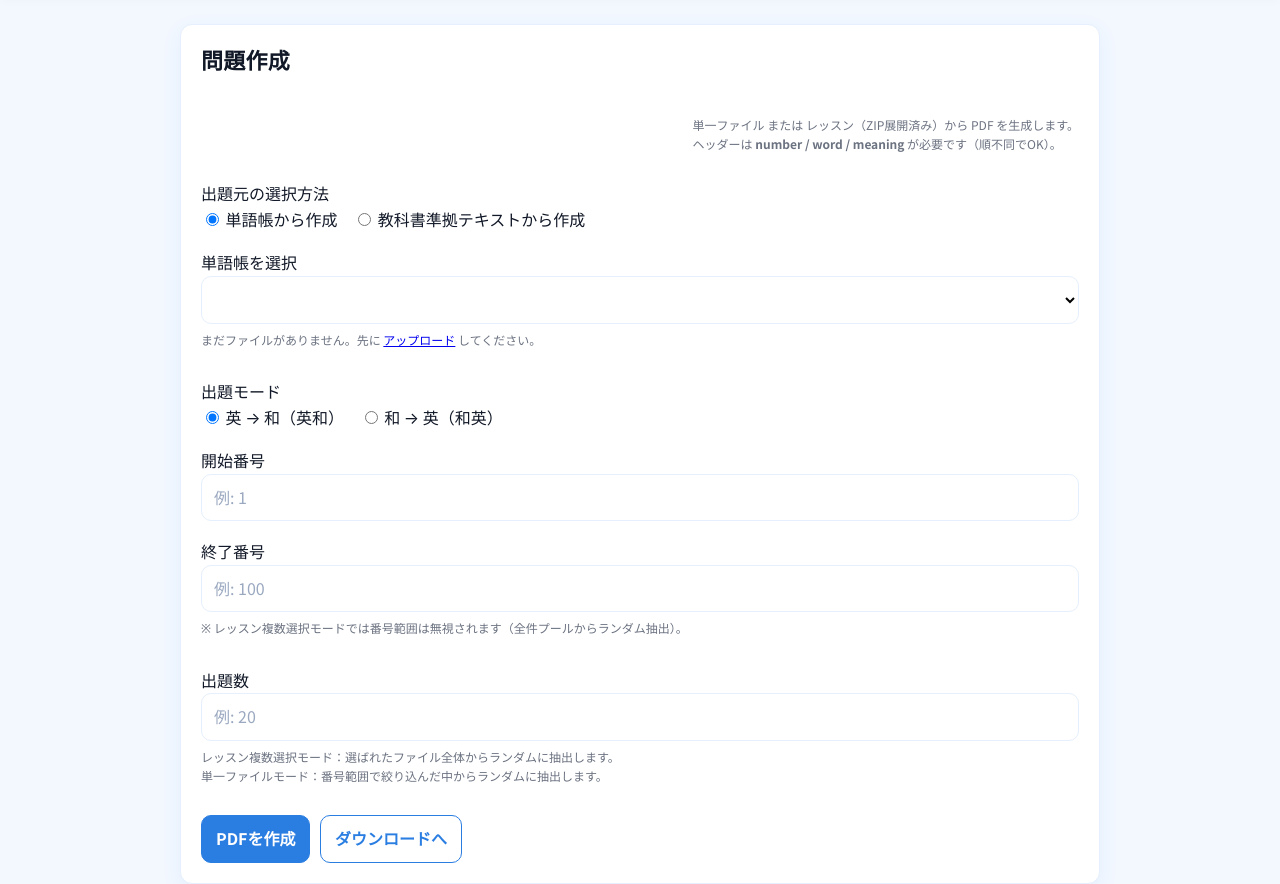
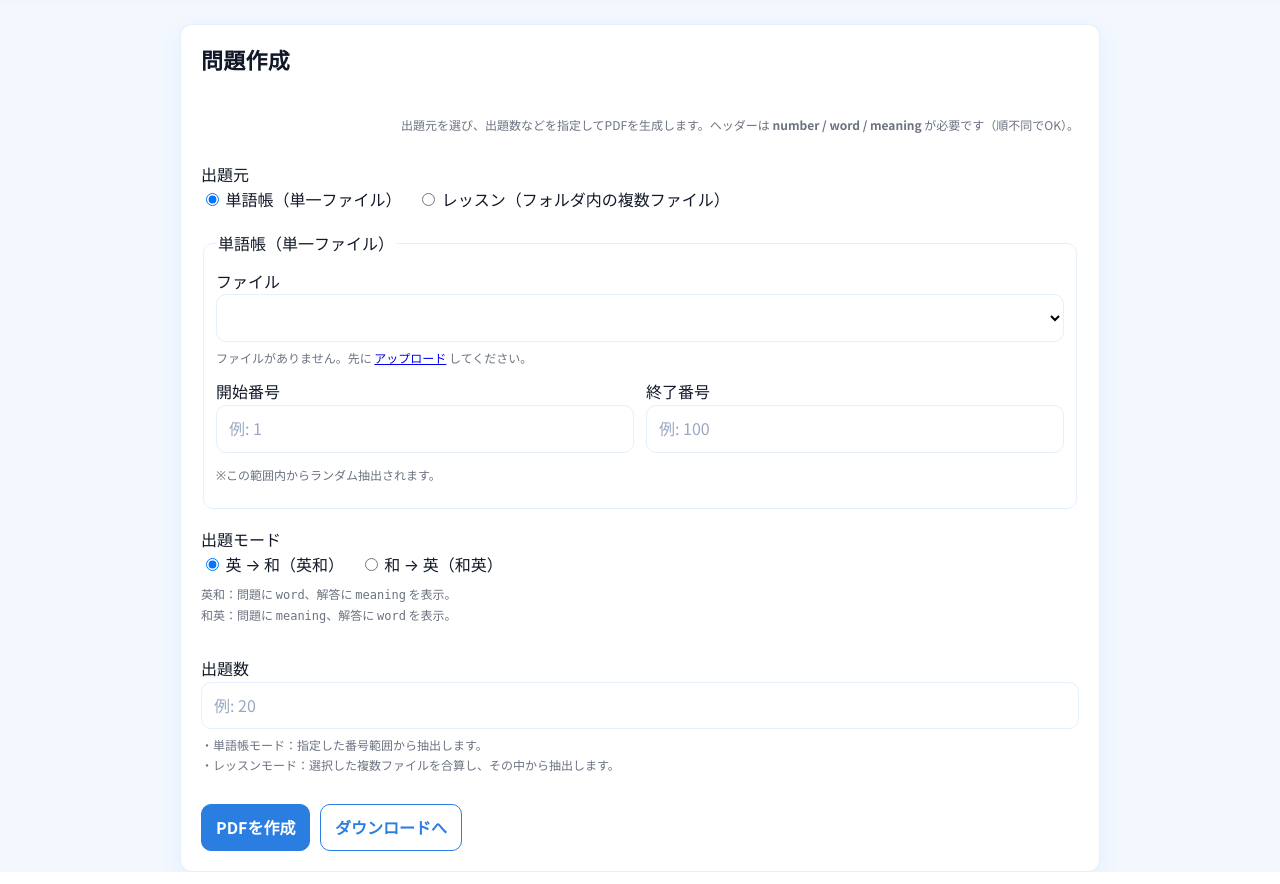
Before and after one commit to ikehabsngasuki/--app-3, a Flask app: page /make in a window 1280 px wide. Shown: the part 58-942 px from the top of the page. Run offline with Flask 3, Linux system fonts and the light colour scheme; lists and menus that the app fills with data are empty.

Commit message:
fixed make.html

```diff
--- a/templates/make.html
+++ b/templates/make.html
@@ -5,207 +5,182 @@
 <div class="card" style="display:grid; gap:16px;">
   <h2>問題作成</h2>
   <p class="label-desc">
-    単一ファイル または レッスン（ZIP展開済み）から PDF を生成します。<br>
-    ヘッダーは <strong>number / word / meaning</strong> が必要です（順不同でOK）。
+    出題元を選び、出題数などを指定してPDFを生成します。ヘッダーは
+    <strong>number / word / meaning</strong> が必要です（順不同でOK）。
   </p>
 
-  {% set selected_mode = request.form.get('mode', 'en-ja') %}
-  {% set select_mode   = request.form.get('select_mode', 'single') %}
-  {% set picked_folder = request.form.get('lesson_folder', '') %}
-  {% set picked_files  = request.form.getlist('lesson_files') %}
+  {% set selected_mode = request.form.get('select_mode', 'single') %}
+  {% set selected_radio_mode = request.form.get('mode', 'en-ja') %}
 
-  <form action="{{ url_for('make') }}" method="post" class="stack">
-
-    <!-- 出題元の選択方法 -->
+  <form action="{{ url_for('make') }}" method="post" class="stack" id="makeForm">
+    <!-- 出題元の選択 -->
     <div class="field">
-      <label>出題元の選択方法</label>
+      <label>出題元</label>
       <div>
         <label>
           <input type="radio" name="select_mode" value="single"
-                 {% if select_mode == 'single' %}checked{% endif %}>
-          単語帳から作成
+                 {% if selected_mode == 'single' %}checked{% endif %}>
+          単語帳（単一ファイル）
         </label>
         <label style="margin-left:12px;">
           <input type="radio" name="select_mode" value="lessons"
-                 {% if select_mode == 'lessons' %}checked{% endif %}>
-          教科書準拠テキストから作成
+                 {% if selected_mode == 'lessons' %}checked{% endif %}>
+          レッスン（フォルダ内の複数ファイル）
         </label>
       </div>
     </div>
 
-    <!-- 単一ファイル -->
-    <div class="field js-single">
-      <label for="filename">単語帳を選択</label>
-      <select id="filename" name="filename" class="input" {% if not files %}disabled{% endif %}>
+    <!-- 単語帳（単一ファイル）ブロック -->
+    <fieldset class="mode-block" id="block-single" data-mode="single">
+      <legend>単語帳（単一ファイル）</legend>
+      <div class="field">
+        <label for="filename">ファイル</label>
+        <select id="filename" name="filename" class="input">
           {% for f in files %}
-          <option value="{{ f }}" {% if request.form.get('filename') == f %}selected{% endif %}>
-            {{ f }}
-          </option>
+            <option value="{{ f }}" {% if request.form.get('filename') == f %}selected{% endif %}>{{ f }}</option>
           {% endfor %}
         </select>
         {% if not files %}
           <p class="label-desc" style="margin-top:6px;">
-          まだファイルがありません。先に <a href="{{ url_for('upload') }}">アップロード</a> してください。
+            ファイルがありません。先に <a href="{{ url_for('upload') }}">アップロード</a> してください。
           </p>
         {% endif %}
       </div>
 
-    <!-- レッスン：フォルダ→ファイル複数選択 -->
-    <div class="field js-lessons" hidden>
-      <label for="lesson_folder">学年を選択</label>
-      <select id="lesson_folder" name="lesson_folder" class="input" {% if not lesson_tree %}disabled{% endif %}>
-        {% for folder, rels in lesson_tree.items() %}
-          <option value="{{ folder }}" {% if picked_folder == folder %}selected{% endif %}>
+      <div class="twocol">
+        <div class="field">
+          <label for="start_num">開始番号</label>
+          <input id="start_num" class="input" type="number" name="start_num"
+                 min="1" placeholder="例: 1" value="{{ request.form.get('start_num','') }}">
+        </div>
+        <div class="field">
+          <label for="end_num">終了番号</label>
+          <input id="end_num" class="input" type="number" name="end_num"
+                 min="1" placeholder="例: 100" value="{{ request.form.get('end_num','') }}">
+        </div>
+      </div>
+      <p class="label-desc">※この範囲内からランダム抽出されます。</p>
+    </fieldset>
+
+    <!-- レッスン（複数ファイル）ブロック -->
+    <fieldset class="mode-block" id="block-lessons" data-mode="lessons">
+      <legend>レッスン（フォルダ内の複数ファイル）</legend>
+
+      <div class="field">
+        <label for="lesson_folder">フォルダ</label>
+        <select id="lesson_folder" name="lesson_folder" class="input">
+          {% for folder, files_in in lesson_tree.items() %}
+            <option value="{{ folder }}" {% if request.form.get('lesson_folder','') == folder %}selected{% endif %}>
               {{ folder if folder else '（直下）' }}
             </option>
           {% endfor %}
         </select>
-      {% if not lesson_tree %}
-        <p class="label-desc" style="margin-top:6px;">レッスンファイルがありません。<a href="{{ url_for('upload') }}">アップロード</a>へ。</p>
-      {% endif %}
+        <p class="label-desc" style="margin-top:6px;">フォルダを選ぶと、その中の .xlsx を下で選択できます。</p>
+      </div>
 
-      <div style="margin-top:10px;">
-        <label for="lesson_files">レッスンを選択（複数選択可）</label>
-        <select id="lesson_files" name="lesson_files" class="input" multiple size="10" {% if not lesson_tree %}disabled{% endif %}>
-          {# すべてのファイルを data-folder 属性付きで並べ、JSで絞り込み #}
-          {% for folder, rels in lesson_tree.items() %}
-            {% for rel in rels %}
+      <div class="field">
+        <label for="lesson_files">ファイル（複数選択可）</label>
+        <select id="lesson_files" name="lesson_files" class="input" multiple size="8">
+          {# 初期表示：選択中フォルダのファイルだけを描画 #}
+          {% set current_folder = request.form.get('lesson_folder','') %}
+          {% for rel in lesson_tree.get(current_folder, []) %}
             <option value="{{ rel }}"
-                      data-folder="{{ folder }}"
-                      {% if rel in picked_files %}selected{% endif %}>
+              {% if rel in request.form.getlist('lesson_files') %}selected{% endif %}>
               {{ rel.split('/')[-1] }}
             </option>
           {% endfor %}
-          {% endfor %}
         </select>
         <p class="label-desc" style="margin-top:6px;">
-          Ctrl/Cmd で複数選択。選択肢は上のフォルダに連動します。
+          レッスン複数選択モードでは番号範囲の指定は不要です。選択したファイル群の中からランダム抽出します。
         </p>
       </div>
-    </div>
+    </fieldset>
 
-    <!-- 出題モード -->
+    <!-- 共通：出題モード / 出題数 -->
     <div class="field">
       <label>出題モード</label>
       <div>
         <label>
           <input type="radio" name="mode" value="en-ja"
-                 {% if selected_mode == 'en-ja' %}checked{% endif %}>
+                 {% if selected_radio_mode == 'en-ja' %}checked{% endif %}>
           英 → 和（英和）
         </label>
         <label style="margin-left:12px;">
           <input type="radio" name="mode" value="ja-en"
-                 {% if selected_mode == 'ja-en' %}checked{% endif %}>
+                 {% if selected_radio_mode == 'ja-en' %}checked{% endif %}>
           和 → 英（和英）
         </label>
       </div>
-    </div>
-
-    <!-- 単一ファイル時：番号範囲 -->
-    <div class="field js-range">
-      <label for="start_num">開始番号</label>
-      <input id="start_num" class="input" type="number" name="start_num" min="1"
-             placeholder="例: 1" value="{{ request.form.get('start_num', '') }}" />
-    </div>
-
-    <div class="field js-range">
-      <label for="end_num">終了番号</label>
-      <input id="end_num" class="input" type="number" name="end_num" min="1"
-             placeholder="例: 100" value="{{ request.form.get('end_num', '') }}" />
       <p class="label-desc" style="margin-top:6px;">
-        ※ レッスン複数選択モードでは番号範囲は無視されます（全件プールからランダム抽出）。
+        英和：問題に <code>word</code>、解答に <code>meaning</code> を表示。<br>
+        和英：問題に <code>meaning</code>、解答に <code>word</code> を表示。
       </p>
     </div>
 
-    <!-- 出題数（全モードで必須） -->
     <div class="field">
       <label for="num_questions">出題数</label>
       <input id="num_questions" class="input" type="number" name="num_questions" min="1"
-             placeholder="例: 20" value="{{ request.form.get('num_questions', '') }}" required />
+             placeholder="例: 20" value="{{ request.form.get('num_questions','') }}" required>
       <p class="label-desc" style="margin-top:6px;">
-        レッスン複数選択モード：選ばれたファイル全体からランダムに抽出します。<br>
-        単一ファイルモード：番号範囲で絞り込んだ中からランダムに抽出します。
+        ・単語帳モード：指定した番号範囲から抽出します。<br>
+        ・レッスンモード：選択した複数ファイルを合算し、その中から抽出します。
       </p>
     </div>
 
     <div>
-      <button type="submit" class="btn btn-primary">PDFを作成</button>
+      <button type="submit" class="btn btn-primary" {% if not files and not lesson_tree %}disabled{% endif %}>
+        PDFを作成
+      </button>
       <a class="btn btn-outline" href="{{ url_for('download') }}" style="margin-left:6px;">ダウンロードへ</a>
     </div>
   </form>
 </div>
 
+<style>
+  .twocol{ display:grid; grid-template-columns: 1fr 1fr; gap:12px; }
+  @media (max-width:640px){ .twocol{ grid-template-columns: 1fr; } }
+  .mode-block{ border:1px solid var(--line); border-radius:10px; padding:12px; }
+  .mode-block[hidden]{ display:none !important; }
+</style>
+
 <script>
-  // 単一/レッスンの表示切替 & フォルダに応じてファイルを絞り込み
-  (function () {
-    const singleWrap  = document.querySelector('.js-single');
-    const lessonsWrap = document.querySelector('.js-lessons');
-    const rangeWraps  = document.querySelectorAll('.js-range');
-    const radios      = document.querySelectorAll('input[name="select_mode"]');
-    const filenameSel = document.getElementById('filename');
-    const folderSel   = document.getElementById('lesson_folder');
-    const filesSel    = document.getElementById('lesson_files');
+(function(){
+  const form = document.getElementById('makeForm');
+  const blocks = Array.from(document.querySelectorAll('.mode-block'));
+  const radioMode = form.querySelectorAll('input[name="select_mode"]');
+  const folderSel = document.getElementById('lesson_folder');
+  const filesSel  = document.getElementById('lesson_files');
 
-    // すべての <option> をキャッシュ（data-folder 付き）
-    const allFileOptions = filesSel ? Array.from(filesSel.options).map(opt => ({
-      value: opt.value,
-      text:  opt.text,
-      folder: opt.getAttribute('data-folder') || '',
-      selected: opt.selected
-    })) : [];
-
-    function updateMode() {
-      const v = document.querySelector('input[name="select_mode"]:checked')?.value || 'single';
-      const isSingle = (v === 'single');
-
-      singleWrap.hidden  = !isSingle;
-      lessonsWrap.hidden =  isSingle;
-
-      if (filenameSel) filenameSel.disabled = !isSingle;
-      if (folderSel)   folderSel.disabled   =  isSingle;
-      if (filesSel)    filesSel.disabled    =  isSingle;
-
-      // 番号範囲の表示/無効化
-      rangeWraps.forEach(wrap => {
-        wrap.hidden = !isSingle;
-        const input = wrap.querySelector('input');
-        if (input) input.disabled = !isSingle;
+  function toggleBlocks(){
+    const mode = form.querySelector('input[name="select_mode"]:checked')?.value || 'single';
+    blocks.forEach(b => {
+      const show = b.dataset.mode === mode;
+      b.hidden = !show;
+      // 非表示側の入力は disabled にして送信から除外
+      b.querySelectorAll('input, select, textarea').forEach(el => {
+        el.disabled = !show;
       });
-
-      if (!isSingle) filterFiles(); // レッスンモードなら初回反映
+    });
   }
 
-    function filterFiles() {
-      if (!folderSel || !filesSel) return;
-      const targetFolder = folderSel.value || "";
+  // 初期化
+  toggleBlocks();
+  radioMode.forEach(r => r.addEventListener('change', toggleBlocks));
 
-      // 現在の選択値を保存
-      const prevSelected = new Set(Array.from(filesSel.selectedOptions).map(o => o.value));
-
-      // 一旦空にして対象のみ追加
+  // フォルダ選択でファイル候補を差し替え（ページ再描画なし版）
+  const tree = {{ lesson_tree | tojson | safe }};
+  function rebuildFiles(){
+    const folder = folderSel.value || "";
+    const options = tree[folder] || [];
     filesSel.innerHTML = "";
-      const subset = allFileOptions.filter(o => o.folder === targetFolder);
-
-      subset.forEach(o => {
+    options.forEach(rel => {
       const opt = document.createElement('option');
-        opt.value = o.value;
-        opt.textContent = o.text;
-        opt.setAttribute('data-folder', o.folder);
-        // 以前選択していたものは再選択
-        if (prevSelected.has(o.value)) opt.selected = true;
+      opt.value = rel;
+      opt.textContent = rel.split('/').pop();
       filesSel.appendChild(opt);
     });
   }
-
-    radios.forEach(r => r.addEventListener('change', updateMode));
-    if (folderSel) folderSel.addEventListener('change', filterFiles);
-
-    // 初期状態の反映
-    updateMode();
-    // 直近のPOSTでフォルダが選ばれていた場合は、そのフォルダでフィルタ
-    if (folderSel && filesSel && document.querySelector('input[name="select_mode"]:checked')?.value === 'lessons') {
-      filterFiles();
-    }
+  folderSel && folderSel.addEventListener('change', rebuildFiles);
 })();
 </script>
 
```
Lines whose indentation alone changed are shown as unchanged.
